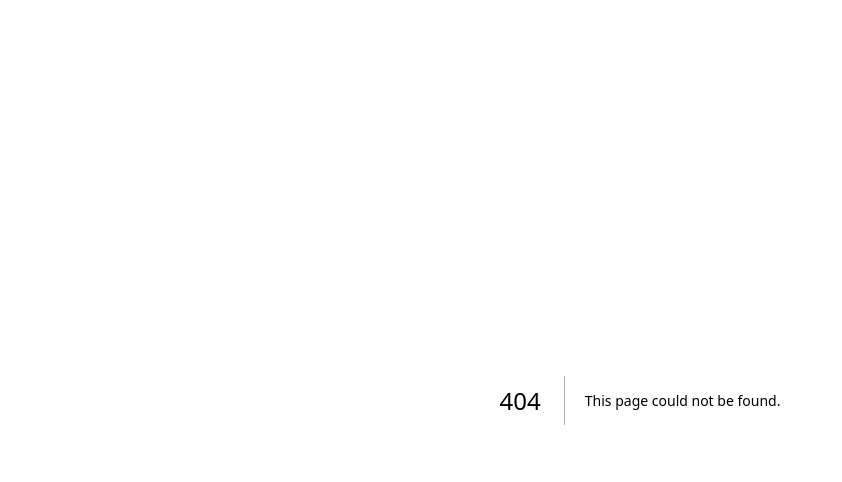
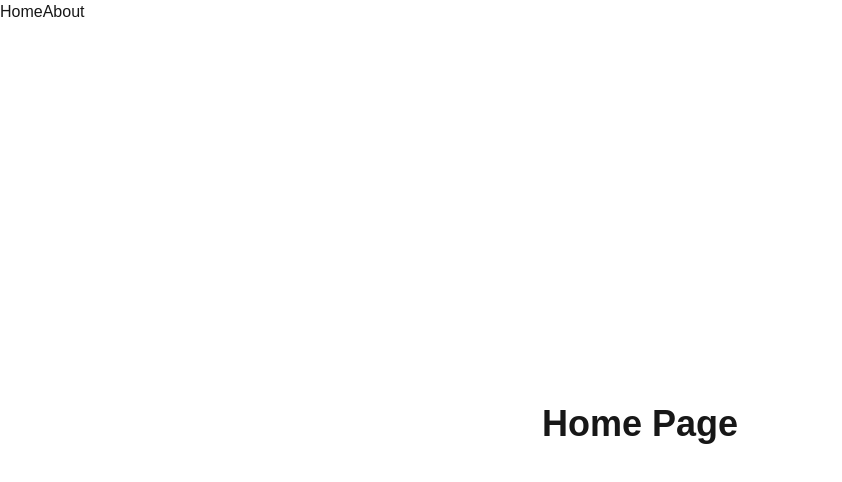
Before and after one commit to pro-boost/alx-project-0x02-setup, a Next.js app in the folder alx-project-0x02/: page /home in a window 1280 px wide. Before the commit this address had no page. Shown: the top 482 px of the page, without its empty margins (0-842 px from the left). Built offline with nearby package versions, Linux system fonts and the light colour scheme.

Commit message:
feat(layout): creat app layout by displaying theheader in all pages

```diff
--- a/alx-project-0x02/components/layout/Header.tsx
+++ b/alx-project-0x02/components/layout/Header.tsx
@@ -1,3 +1,10 @@
+import Link from "next/link";
+
 export default function Header() {
-  return <div>Header</div>;
+  return (
+    <div>
+      <Link href="/home">Home</Link>
+      <Link href="/about">About</Link>
+    </div>
+  );
 }
--- /dev/null
+++ b/alx-project-0x02/components/layout/Layout.tsx
@@ -0,0 +1,13 @@
+import Header from "./Header";
+type LayoutProps = {
+  children: React.ReactNode;
+};
+
+export default function Layout({ children }: LayoutProps) {
+  return (
+    <>
+      <Header />
+      <main>{children}</main>
+    </>
+  );
+}
--- a/alx-project-0x02/pages/_app.tsx
+++ b/alx-project-0x02/pages/_app.tsx
@@ -1,6 +1,10 @@
 import "@/styles/globals.css";
 import type { AppProps } from "next/app";
-
+import Layout from "@/components/layout/layout";
 export default function App({ Component, pageProps }: AppProps) {
-  return <Component {...pageProps} />;
+  return (
+    <Layout>
+      <Component {...pageProps} />
+    </Layout>
+  );
 }
--- /dev/null
+++ b/alx-project-0x02/pages/about.tsx
@@ -0,0 +1,7 @@
+export default function AboutPage() {
+  return (
+    <div className="flex flex-col items-center justify-center h-screen">
+      <h1 className="text-4xl font-bold">About Page</h1>
+    </div>
+  );
+}
--- /dev/null
+++ b/alx-project-0x02/pages/home.tsx
@@ -0,0 +1,7 @@
+export default function HomePage() {
+  return (
+    <div className="flex flex-col items-center justify-center h-screen">
+      <h1 className="text-4xl font-bold">Home Page</h1>
+    </div>
+  );
+}
```
